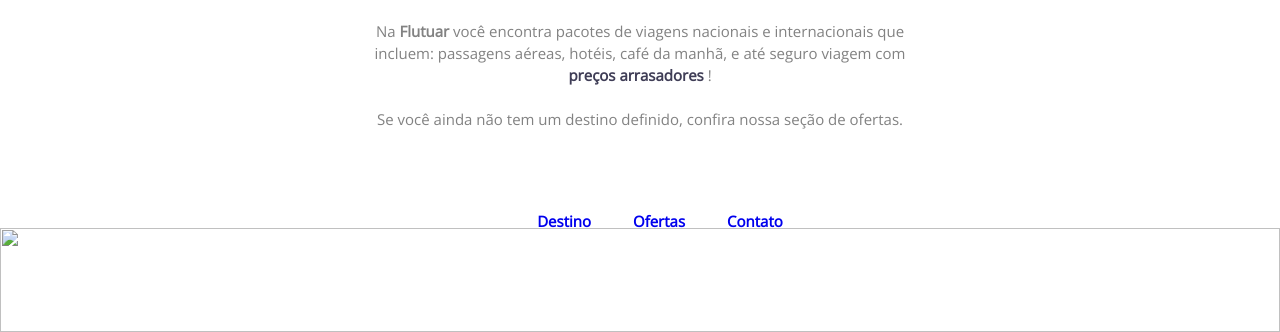
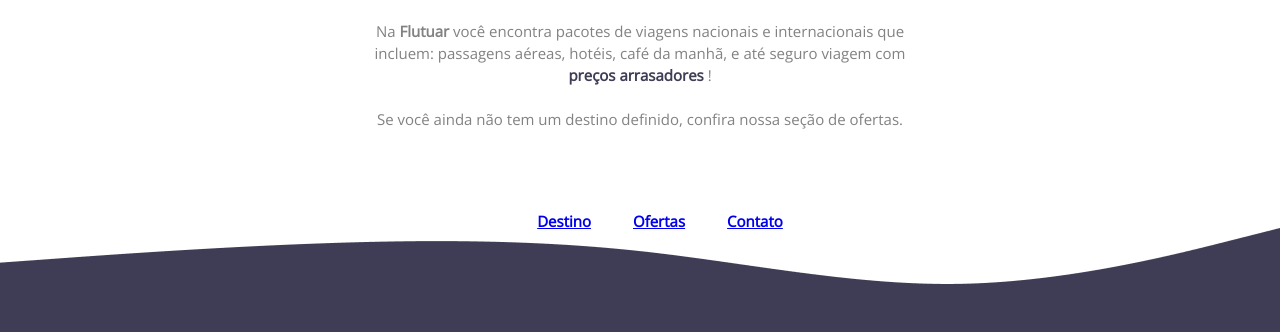
Before and after one commit to Micaela-Marques/projeto01-extra, a plain HTML site: page index.html in a window 1280 px wide. Shown: the part 468-800 px from the top of the page. Drawn offline with nearby package versions, Linux system fonts and the light colour scheme; the site is published under a folder, as on GitHub Pages, so addresses that start at the root find nothing.

Commit message:
Update index.html

```diff
--- a/index.html
+++ b/index.html
@@ -48,7 +48,7 @@
 
 
 
-        <img class="rodape" src="/images/Wave.png" alt="">
+        <img class="rodape" src="./images/Wave.png" alt="">
     </footer>
 </body>
 
```
